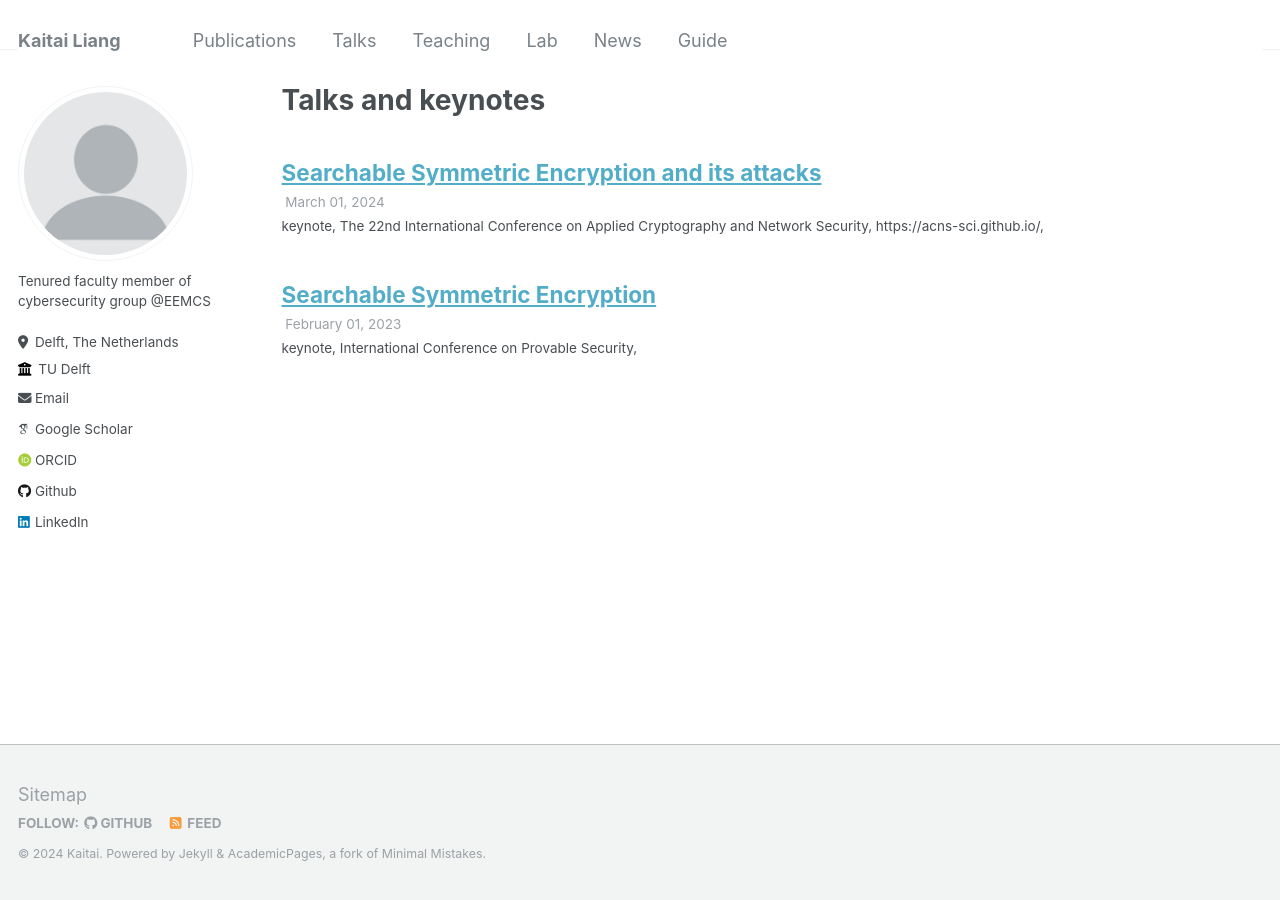
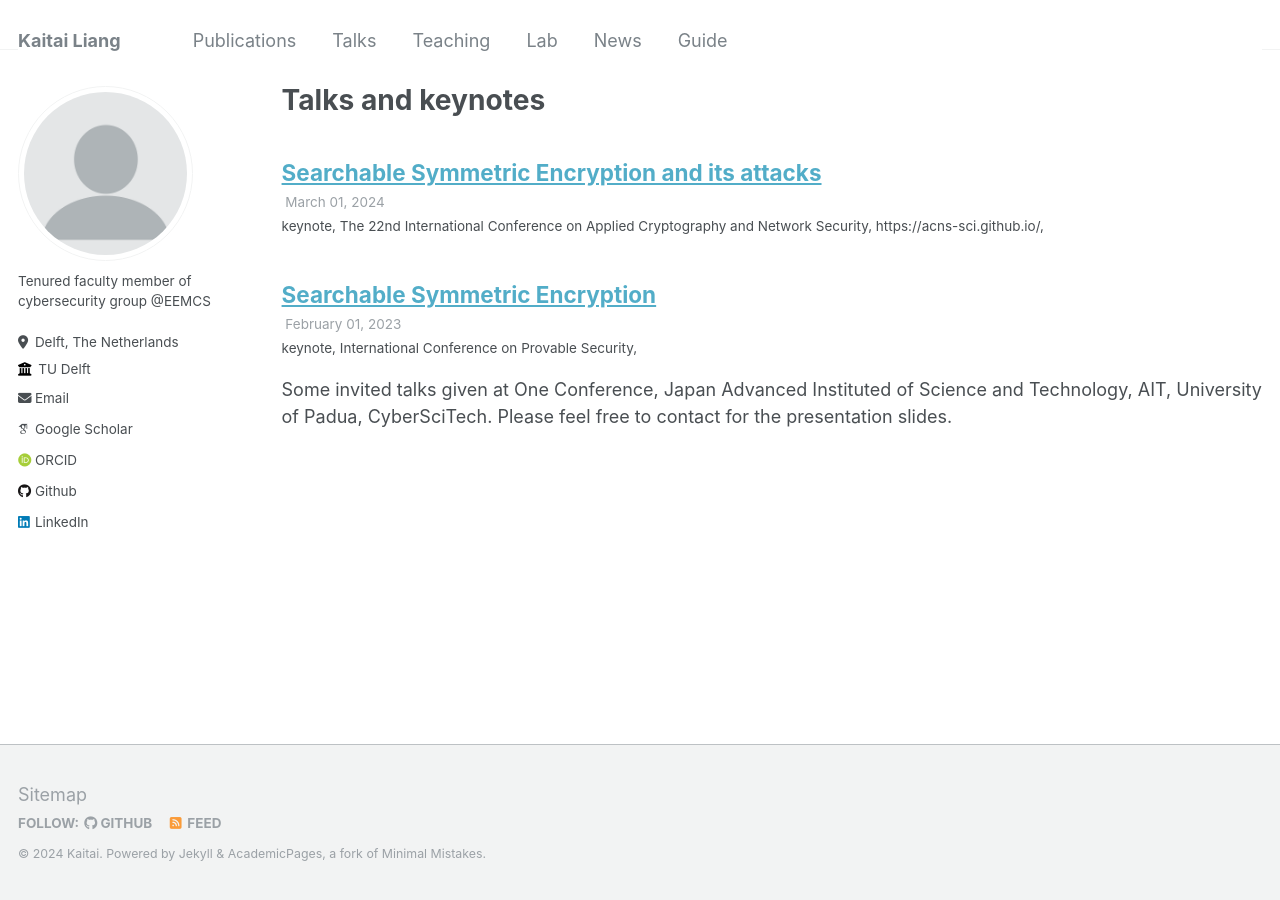
Before and after one commit to kaitailiang/kaitailiang.github.io, a Jekyll site: the page built from _pages/talks.html, in a window 1280 px wide. Built offline with Jekyll 4.4.1, drawn with Linux system fonts in a browser that asks for light colours; some web fonts are replaced.

Commit message:
Update talks.html

```diff
--- a/_pages/talks.html
+++ b/_pages/talks.html
@@ -14,3 +14,6 @@ author_profile: true
 {% for post in site.talks reversed %}
   {% include archive-single-talk.html %}
 {% endfor %}
+
+Some invited talks given at One Conference, Japan Advanced Instituted of Science and Technology, AIT, University of Padua, CyberSciTech.
+Please feel free to contact for the presentation slides.
```
